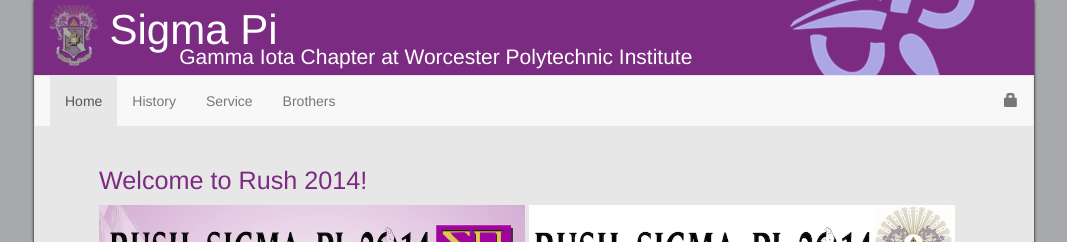
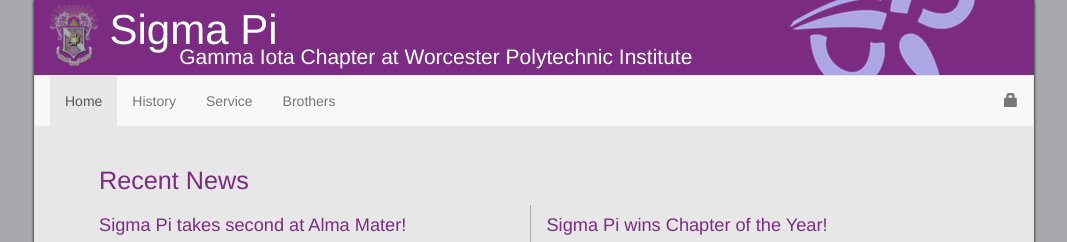
Before and after one commit to sdmoran/sigmapi-web, a Django app: page / in a window 1280 px wide. Shown: the top 242 px of the page, without its empty margins (106-1173 px from the left). Run offline with Django 3.2, Linux system fonts and the light colour scheme; some libraries are stand-ins or nearby versions.

Commit message:
Add Alma Mater video

```diff
--- a/SigmaPi/PubSite/templates/home.html
+++ b/SigmaPi/PubSite/templates/home.html
@@ -9,21 +9,22 @@ Sigma Pi Gamma Iota
 {% endblock %}
 
 {% block content %}
-<h2>Welcome to Rush 2014!</h2>
-<div class="side-by-side">
-	<a href="{% static "img/home/rush-front.png" %}">
-		<img src="{% static "img/home/rush-front.png" %}">
-	</a>
-	<a href="{% static "img/home/rush-back.png" %}">
-		<img src="{% static "img/home/rush-back.png" %}">
-	</a>
-</div>
 
 <ul class="news">
 	<h2>
 		Recent News
 	</h2>
 	<li>
+		<h4>
+			Sigma Pi takes second at Alma Mater!
+		</h4>
+		<iframe width="560" height="300" src="//www.youtube.com/embed/3x9FrhKy1SY" frameborder="0" allowfullscreen>
+		</iframe>
+		<p class="details">
+			Sean Smith, Alexander Zitoli, and Michael Derryberry (2015)
+		</p>
+	</li>
+	<li class="separator">
 		<h4>
 			Sigma Pi wins Chapter of the Year!
 		</h4>
@@ -32,14 +33,14 @@ Sigma Pi Gamma Iota
 			We also won awards for Most Improved Chapter, Outstanding Leadership Development, and Outstanding Risk Management.
 		</p>
 	</li>
-	<li class="separator">
+	<li>
 		<h4>
 			Sigma Pi wins Greek Week Talent Show!
 		</h4>
-		<iframe width="560" height="315" src="//www.youtube.com/embed/NGgcKJ3XYDI" frameborder="0" allowfullscreen>
+		<iframe width="560" height="350" src="//www.youtube.com/embed/NGgcKJ3XYDI" frameborder="0" allowfullscreen>
 		</iframe>
 		<p class="details">
-			 'N Sync versus Backstreet Boys throwdown!
+			 'N Sync versus Backstreet Boys throwdown! (2014)
 		</p>
 	</li>
 </ul>
```
